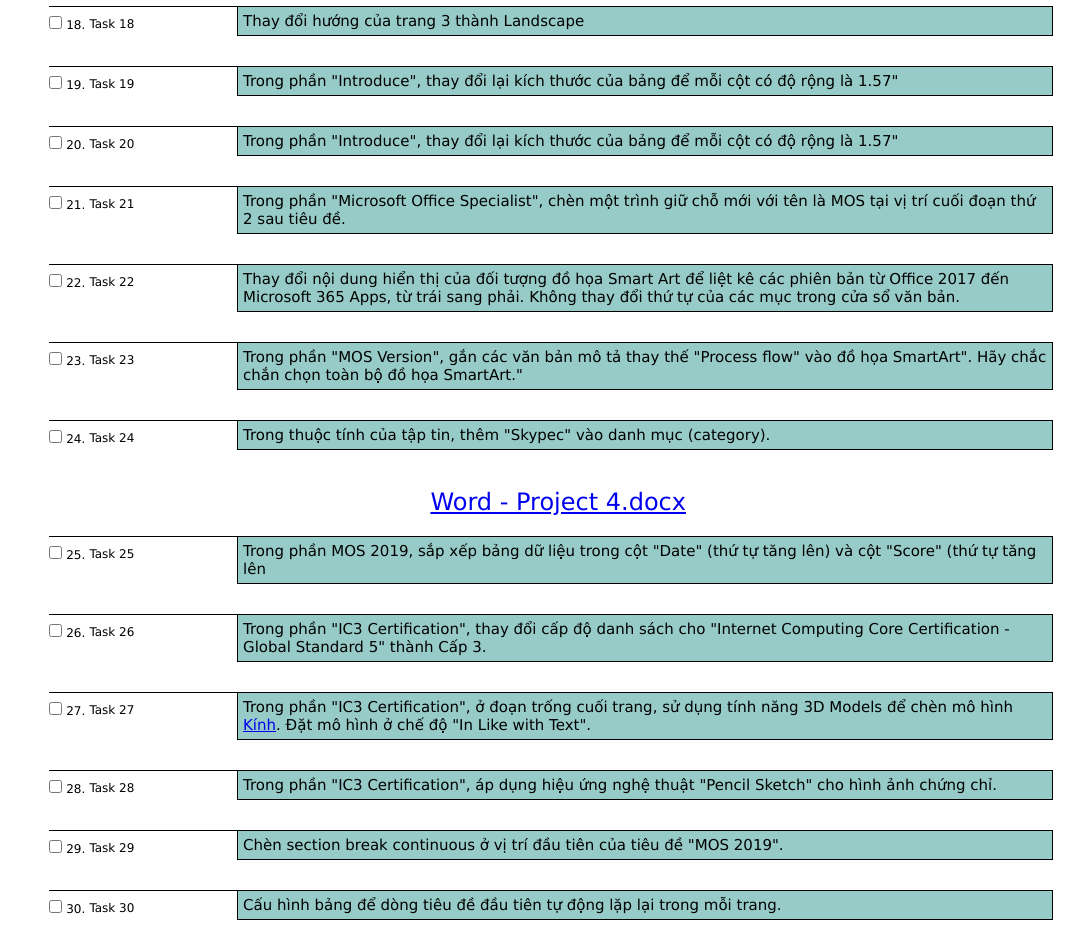
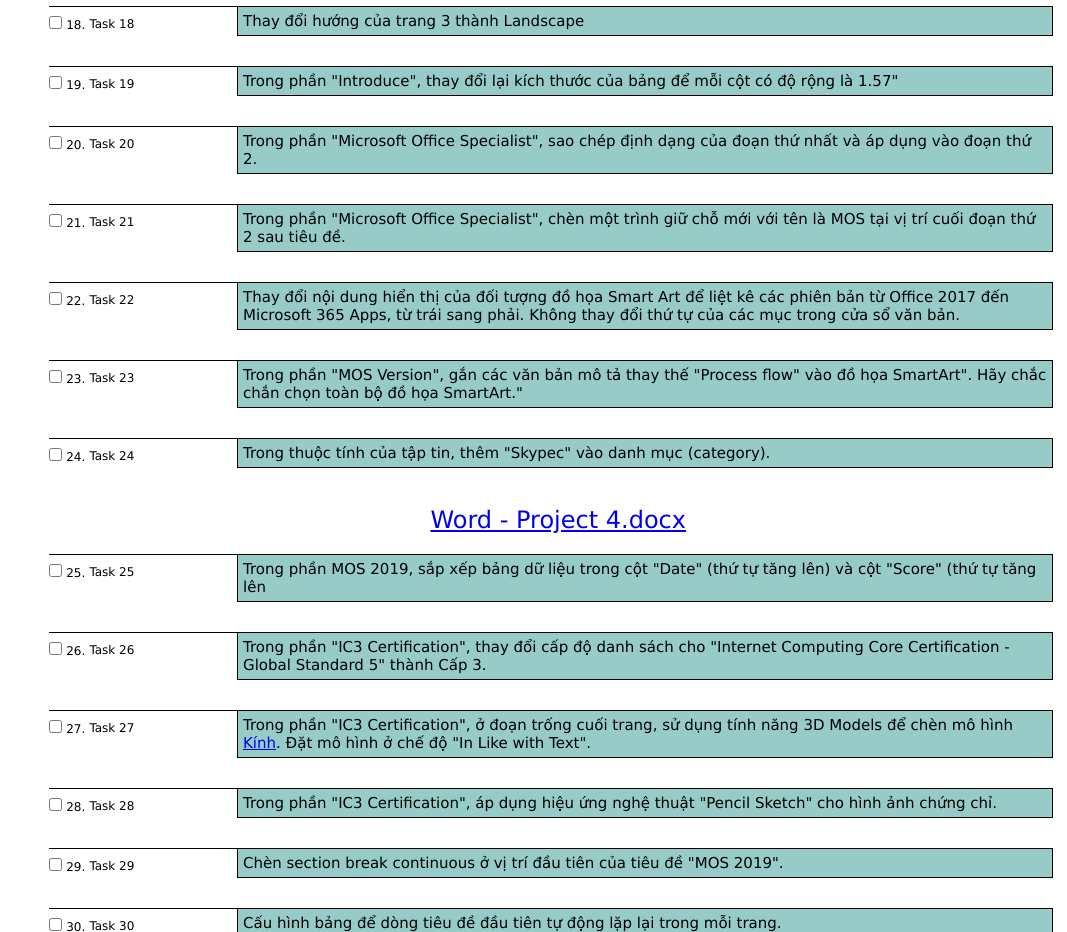
Before and after one commit to minhnh1394/Project_Custom, a plain HTML site: page index.html in a window 1280 px wide. Shown: the part 1400-2332 px from the top of the page, without its empty margins (213-1280 px from the left). Drawn offline with Linux system fonts and the light colour scheme.

Commit message:
Update index.html

```diff
--- a/index.html
+++ b/index.html
@@ -1064,8 +1064,8 @@
                             <div class="Overview">
                                 <div class="OverviewItem"><span>
                                         <p>
-                                            Trong phần "Introduce", thay đổi lại kích thước của bảng để mỗi cột có độ
-                                            rộng là 1.57"
+                                            Trong phần "Microsoft Office Specialist", sao chép định dạng của đoạn thứ nhất và áp dụng vào đoạn thứ 2.
+
 
                                         </p>
                                     </span>
```
